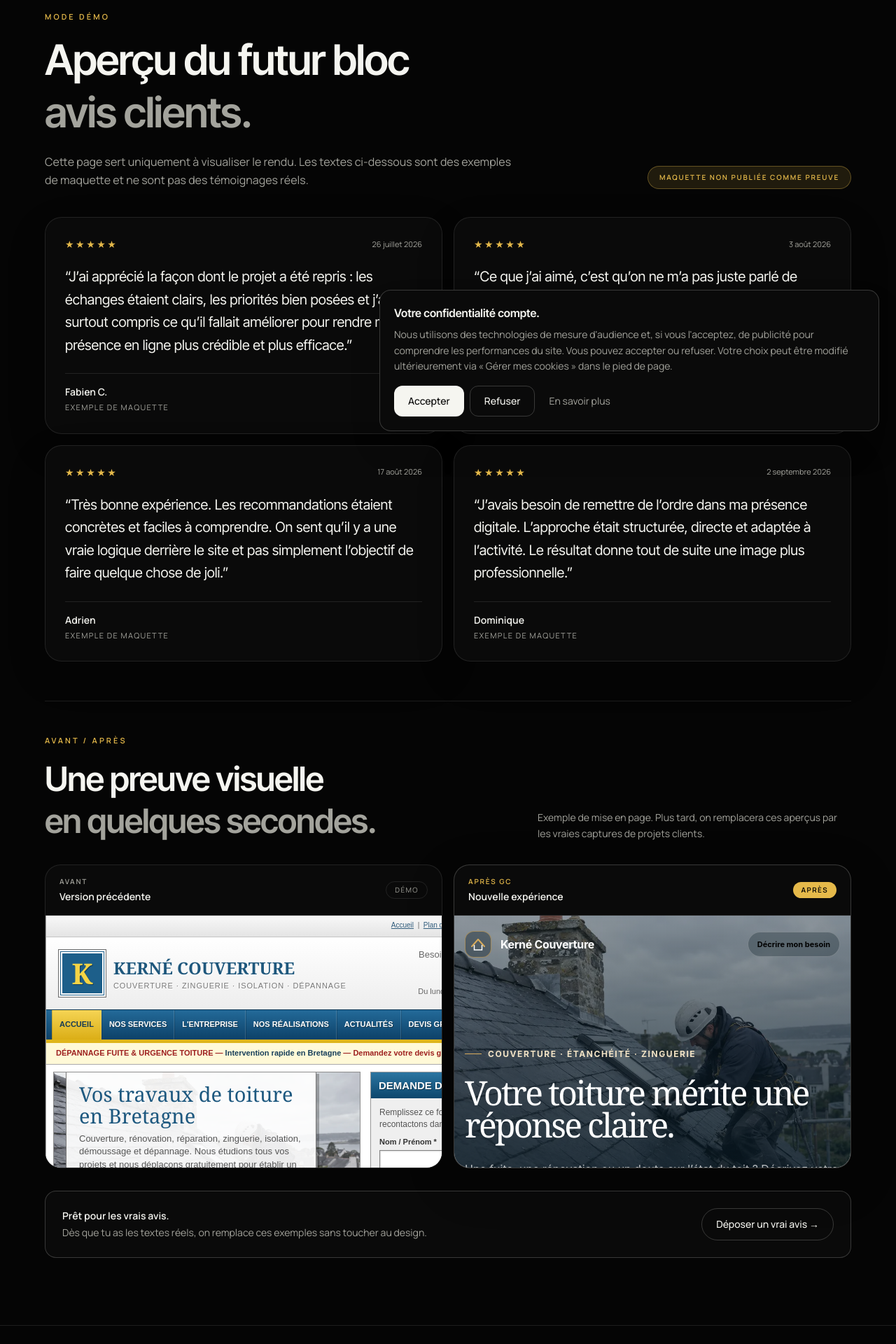
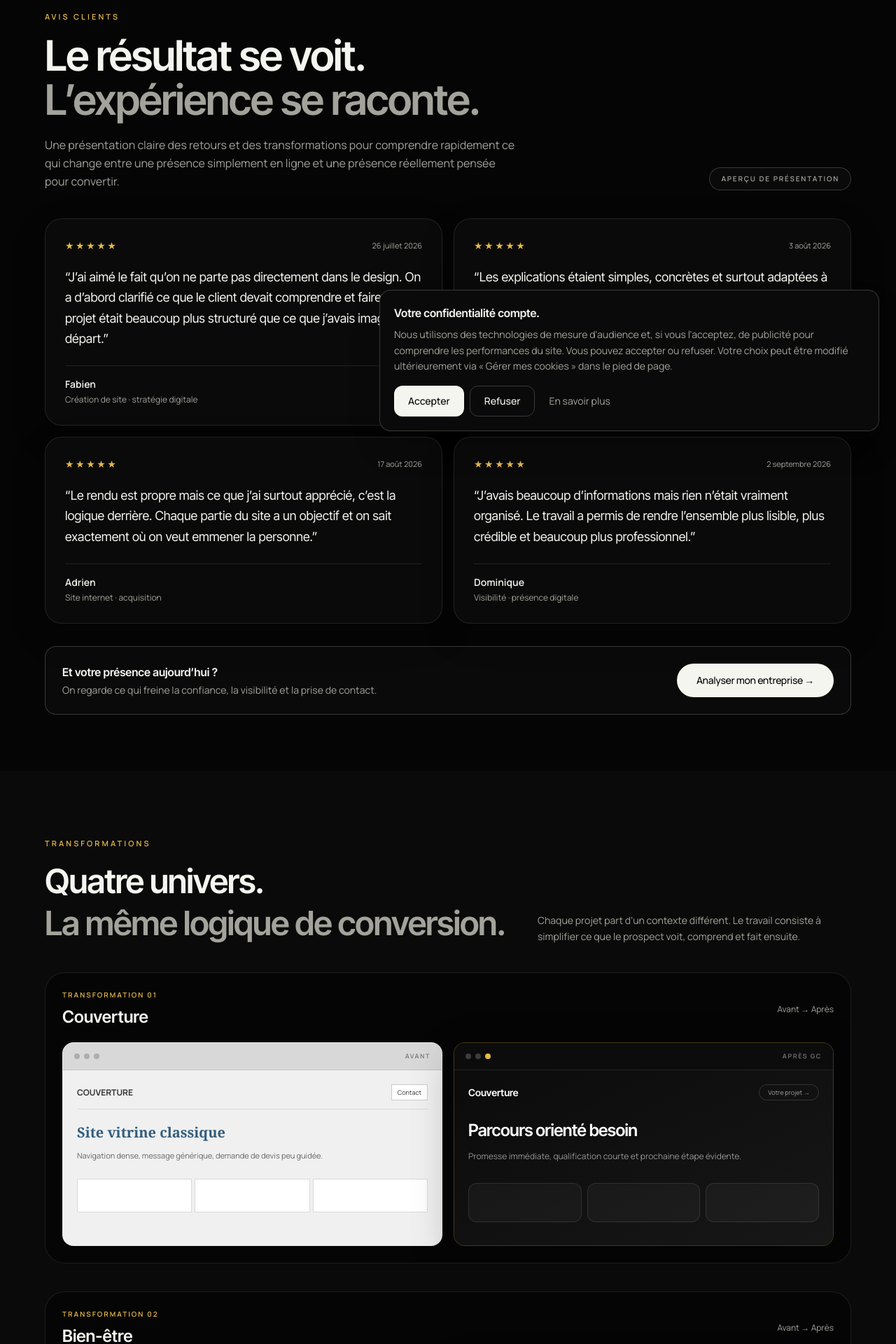
Before and after one commit to mathieumilo3-bot/-generation-capable, a Next.js app in the folder site-vitrine/: page /demo-avis in a window 1280 px wide. Shown: the part 160-2080 px from the top of the page at 70% size. Built offline with nearby package versions, Linux system fonts and the light colour scheme; no server answers.

Commit message:
Refondre la page avis premium avec quatre avant après

```diff
--- a/site-vitrine/src/app/demo-avis/page.tsx
+++ b/site-vitrine/src/app/demo-avis/page.tsx
@@ -1,67 +1,213 @@
 import type { Metadata } from "next";
-import Link from "next/link";
 import { Section, Eyebrow } from "@/components/ui/Section";
+import { Button } from "@/components/ui/Button";
 
 export const metadata: Metadata = {
-  title: "Démo avis clients | GC Agence",
-  description: "Maquette non indexée du futur bloc d'avis clients de GC Agence.",
+  title: "Avis clients | GC Agence",
+  description: "Aperçu de présentation non indexé du futur espace avis et transformations de GC Agence.",
   robots: { index: false, follow: false },
 };
 
-const DEMO_REVIEWS = [
+const REVIEWS = [
   {
-    name: "Fabien C.",
+    name: "Fabien",
     date: "26 juillet 2026",
+    context: "Création de site · stratégie digitale",
     quote:
-      "J’ai apprécié la façon dont le projet a été repris : les échanges étaient clairs, les priorités bien posées et j’ai surtout compris ce qu’il fallait améliorer pour rendre ma présence en ligne plus crédible et plus efficace.",
+      "J’ai aimé le fait qu’on ne parte pas directement dans le design. On a d’abord clarifié ce que le client devait comprendre et faire. Le projet était beaucoup plus structuré que ce que j’avais imaginé au départ.",
   },
   {
     name: "Soraya",
     date: "3 août 2026",
+    context: "Positionnement · parcours client",
     quote:
-      "Ce que j’ai aimé, c’est qu’on ne m’a pas juste parlé de design. Toute la réflexion était centrée sur le parcours du client, ce qu’il devait comprendre et la manière de l’amener naturellement vers une prise de contact.",
+      "Les explications étaient simples, concrètes et surtout adaptées à mon activité. J’ai compris où je perdais des gens et comment rendre le parcours beaucoup plus naturel.",
   },
   {
     name: "Adrien",
     date: "17 août 2026",
+    context: "Site internet · acquisition",
     quote:
-      "Très bonne expérience. Les recommandations étaient concrètes et faciles à comprendre. On sent qu’il y a une vraie logique derrière le site et pas simplement l’objectif de faire quelque chose de joli.",
+      "Le rendu est propre mais ce que j’ai surtout apprécié, c’est la logique derrière. Chaque partie du site a un objectif et on sait exactement où on veut emmener la personne.",
   },
   {
     name: "Dominique",
     date: "2 septembre 2026",
+    context: "Visibilité · présence digitale",
     quote:
-      "J’avais besoin de remettre de l’ordre dans ma présence digitale. L’approche était structurée, directe et adaptée à l’activité. Le résultat donne tout de suite une image plus professionnelle.",
+      "J’avais beaucoup d’informations mais rien n’était vraiment organisé. Le travail a permis de rendre l’ensemble plus lisible, plus crédible et beaucoup plus professionnel.",
   },
-];
+] as const;
+
+const PROJECTS = [
+  {
+    sector: "Couverture",
+    beforeTitle: "Site vitrine classique",
+    beforeCopy: "Navigation dense, message générique, demande de devis peu guidée.",
+    afterTitle: "Parcours orienté besoin",
+    afterCopy: "Promesse immédiate, qualification courte et prochaine étape évidente.",
+    accent: "01",
+  },
+  {
+    sector: "Bien-être",
+    beforeTitle: "Offre difficile à comprendre",
+    beforeCopy: "Plusieurs prestations au même niveau, peu de hiérarchie et peu de réassurance.",
+    afterTitle: "Offre clarifiée",
+    afterCopy: "Une entrée simple, des bénéfices lisibles et une prise de rendez-vous naturelle.",
+    accent: "02",
+  },
+  {
+    sector: "Nettoyage",
+    beforeTitle: "Présence trop générique",
+    beforeCopy: "Services empilés, zone d’intervention peu visible et contact sans qualification.",
+    afterTitle: "Demande cadrée",
+    afterCopy: "Services prioritaires, zone claire et formulaire adapté au besoin réel.",
+    accent: "03",
+  },
+  {
+    sector: "Événementiel",
+    beforeTitle: "Portfolio sans direction",
+    beforeCopy: "Beaucoup d’images mais peu d’aide pour comprendre l’offre et passer à l’action.",
+    afterTitle: "Expérience premium",
+    afterCopy: "Univers visuel fort, offres structurées et passage fluide vers la demande.",
+    accent: "04",
+  },
+] as const;
+
+function SiteMockup({
+  mode,
+  sector,
+  title,
+  copy,
+}: {
+  mode: "before" | "after";
+  sector: string;
+  title: string;
+  copy: string;
+}) {
+  const isAfter = mode === "after";
+
+  return (
+    <div
+      className={
+        isAfter
+          ? "overflow-hidden rounded-2xl border border-[var(--color-accent)]/30 bg-black shadow-[0_20px_60px_rgba(0,0,0,0.28)]"
+          : "overflow-hidden rounded-2xl border border-[var(--color-border)] bg-[#e8e8e8]"
+      }
+    >
+      <div
+        className={
+          isAfter
+            ? "flex items-center justify-between border-b border-white/10 bg-[#0c0c0c] px-4 py-3"
+            : "flex items-center justify-between border-b border-black/10 bg-[#d8d8d8] px-4 py-3"
+        }
+      >
+        <div className="flex gap-1.5" aria-hidden>
+          <span className={isAfter ? "h-2 w-2 rounded-full bg-white/20" : "h-2 w-2 rounded-full bg-black/20"} />
+          <span className={isAfter ? "h-2 w-2 rounded-full bg-white/20" : "h-2 w-2 rounded-full bg-black/20"} />
+          <span className={isAfter ? "h-2 w-2 rounded-full bg-[var(--color-accent)]" : "h-2 w-2 rounded-full bg-black/20"} />
+        </div>
+        <span
+          className={
+            isAfter
+              ? "text-[9px] font-semibold uppercase tracking-[0.18em] text-white/45"
+              : "text-[9px] font-semibold uppercase tracking-[0.18em] text-black/45"
+          }
+        >
+          {isAfter ? "Après GC" : "Avant"}
+        </span>
+      </div>
+
+      <div className={isAfter ? "min-h-[250px] bg-gradient-to-br from-[#0b0b0b] to-[#171717] p-5 text-white" : "min-h-[250px] bg-[#f0f0f0] p-5 text-[#333]"}>
+        <div
+          className={
+            isAfter
+              ? "mb-7 flex items-center justify-between"
+              : "mb-5 flex items-center justify-between border-b border-black/10 pb-3"
+          }
+        >
+          <p className={isAfter ? "font-display text-sm font-semibold" : "text-xs font-bold uppercase"}>
+            {sector}
+          </p>
+          <span
+            className={
+              isAfter
+                ? "rounded-full border border-white/15 px-3 py-1 text-[9px] text-white/60"
+                : "border border-black/20 bg-white px-2 py-1 text-[9px]"
+            }
+          >
+            {isAfter ? "Votre projet →" : "Contact"}
+          </span>
+        </div>
+
+        <div className={isAfter ? "max-w-[88%]" : "max-w-full"}>
+          <p
+            className={
+              isAfter
+                ? "font-display text-2xl font-semibold leading-tight tracking-tight"
+                : "font-serif text-xl font-bold leading-tight text-[#315d7d]"
+            }
+          >
+            {title}
+          </p>
+          <p
+            className={
+              isAfter
+                ? "mt-3 text-xs leading-relaxed text-white/55"
+                : "mt-3 text-[11px] leading-relaxed text-[#666]"
+            }
+          >
+            {copy}
+          </p>
+        </div>
+
+        <div className={isAfter ? "mt-7 grid grid-cols-3 gap-2" : "mt-6 grid grid-cols-3 gap-1"}>
+          {[0, 1, 2].map((item) => (
+            <div
+              key={item}
+              className={
+                isAfter
+                  ? "h-14 rounded-xl border border-white/10 bg-white/[0.035]"
+                  : "h-12 border border-black/15 bg-white"
+              }
+            />
+          ))}
+        </div>
+      </div>
+    </div>
+  );
+}
 
 export default function DemoReviewsPage() {
   return (
-    <Section className="py-16 sm:py-24">
+    <>
+      <Section className="pb-14 pt-16 sm:pb-20 sm:pt-24">
         <div className="mx-auto max-w-6xl">
           <div className="flex flex-col gap-6 lg:flex-row lg:items-end lg:justify-between">
             <div>
-            <Eyebrow>Mode démo</Eyebrow>
-            <h1 className="font-display text-balance mt-4 max-w-3xl text-4xl font-semibold leading-tight tracking-tight sm:text-6xl">
-              Aperçu du futur bloc
+              <Eyebrow>Avis clients</Eyebrow>
+              <h1 className="font-display text-balance mt-4 max-w-3xl text-4xl font-semibold leading-[1.05] tracking-tight sm:text-6xl">
+                Le résultat se voit.
                 <br />
-              <span className="text-[var(--color-muted)]">avis clients.</span>
+                <span className="text-[var(--color-muted)]">L’expérience se raconte.</span>
               </h1>
               <p className="mt-5 max-w-2xl text-[15px] leading-relaxed text-[var(--color-muted)] sm:text-base">
-              Cette page sert uniquement à visualiser le rendu. Les textes ci-dessous sont des exemples de maquette et ne sont pas des témoignages réels.
+                Une présentation claire des retours et des transformations pour comprendre
+                rapidement ce qui change entre une présence simplement en ligne et une
+                présence réellement pensée pour convertir.
               </p>
             </div>
 
-          <div className="rounded-full border border-[var(--color-accent)]/35 bg-[var(--color-accent-soft)] px-4 py-2 text-[10px] font-semibold uppercase tracking-[0.18em] text-[var(--color-accent)]">
-            Maquette non publiée comme preuve
+            <div className="rounded-full border border-[var(--color-border-strong)] bg-[var(--color-surface)] px-4 py-2 text-[10px] font-semibold uppercase tracking-[0.18em] text-[var(--color-muted)]">
+              Aperçu de présentation
             </div>
           </div>
 
           <div className="mt-10 grid gap-4 md:grid-cols-2">
-          {DEMO_REVIEWS.map((review) => (
+            {REVIEWS.map((review) => (
               <article
                 key={review.name}
-              className="flex h-full flex-col rounded-[1.5rem] border border-[var(--color-border)] bg-[var(--color-surface)] p-6 shadow-[0_20px_60px_rgba(0,0,0,0.12)] sm:p-7"
+                className="flex h-full flex-col rounded-[1.5rem] border border-[var(--color-border)] bg-[var(--color-surface)] p-6 shadow-[0_18px_55px_rgba(0,0,0,0.12)] sm:p-7"
               >
                 <div className="flex items-center justify-between gap-4">
                   <div className="text-sm tracking-[0.18em] text-[var(--color-accent)]" aria-label="5 étoiles sur 5">
@@ -70,95 +216,104 @@ export default function DemoReviewsPage() {
                   <span className="text-[11px] text-[var(--color-muted)]">{review.date}</span>
                 </div>
 
-              <p className="font-display mt-5 flex-1 text-[1.12rem] leading-relaxed text-[var(--color-text)] sm:text-xl">
+                <p className="font-display mt-5 flex-1 text-[1.08rem] leading-relaxed text-[var(--color-text)] sm:text-lg">
                   “{review.quote}”
                 </p>
 
                 <div className="mt-6 border-t border-[var(--color-border)] pt-4">
                   <p className="text-sm font-semibold text-[var(--color-text)]">{review.name}</p>
-                <p className="mt-1 text-[11px] uppercase tracking-[0.12em] text-[var(--color-muted)]">
-                  Exemple de maquette
-                </p>
+                  <p className="mt-1 text-xs text-[var(--color-muted)]">{review.context}</p>
                 </div>
               </article>
             ))}
           </div>
 
-        <div className="mt-14 border-t border-[var(--color-border)] pt-12">
-          <div className="flex flex-col gap-4 sm:flex-row sm:items-end sm:justify-between">
+          <div className="mt-8 flex flex-col gap-4 rounded-2xl border border-[var(--color-border-strong)] bg-[var(--color-surface)] p-5 sm:flex-row sm:items-center sm:justify-between sm:p-6">
             <div>
-              <Eyebrow>Avant / Après</Eyebrow>
-              <h2 className="font-display mt-4 max-w-3xl text-3xl font-semibold leading-tight tracking-tight sm:text-5xl">
-                Une preuve visuelle
+              <p className="font-display text-base font-semibold">Et votre présence aujourd’hui ?</p>
+              <p className="mt-1 text-sm text-[var(--color-muted)]">
+                On regarde ce qui freine la confiance, la visibilité et la prise de contact.
+              </p>
+            </div>
+            <Button
+              href="/audit"
+              variant="primary"
+              trackEvent="cta_clicked"
+              trackPayload={{ location: "demo_reviews_top_cta" }}
+            >
+              Analyser mon entreprise →
+            </Button>
+          </div>
+        </div>
+      </Section>
+
+      <Section tone="raised" className="py-16 sm:py-24">
+        <div className="mx-auto max-w-6xl">
+          <Eyebrow>Transformations</Eyebrow>
+          <div className="mt-4 flex flex-col gap-5 lg:flex-row lg:items-end lg:justify-between">
+            <h2 className="font-display text-balance max-w-3xl text-3xl font-semibold leading-tight tracking-tight sm:text-5xl">
+              Quatre univers.
               <br />
-                <span className="text-[var(--color-muted)]">en quelques secondes.</span>
+              <span className="text-[var(--color-muted)]">La même logique de conversion.</span>
             </h2>
-            </div>
             <p className="max-w-md text-sm leading-relaxed text-[var(--color-muted)]">
-              Exemple de mise en page. Plus tard, on remplacera ces aperçus par les vraies captures de projets clients.
+              Chaque projet part d’un contexte différent. Le travail consiste à simplifier
+              ce que le prospect voit, comprend et fait ensuite.
             </p>
           </div>
 
-          <div className="mt-8 grid gap-4 lg:grid-cols-2">
-            <div className="overflow-hidden rounded-[1.4rem] border border-[var(--color-border)] bg-[var(--color-surface)]">
-              <div className="flex items-center justify-between border-b border-[var(--color-border)] px-5 py-4">
+          <div className="mt-10 flex flex-col gap-10">
+            {PROJECTS.map((project) => (
+              <article
+                key={project.sector}
+                className="overflow-hidden rounded-[1.75rem] border border-[var(--color-border)] bg-[var(--color-bg)] p-4 sm:p-6"
+              >
+                <div className="mb-5 flex items-center justify-between gap-4">
                   <div>
-                  <p className="text-[10px] font-semibold uppercase tracking-[0.18em] text-[var(--color-muted)]">Avant</p>
-                  <p className="mt-1 text-sm font-semibold">Version précédente</p>
+                    <p className="text-[10px] font-semibold uppercase tracking-[0.2em] text-[var(--color-accent)]">
+                      Transformation {project.accent}
+                    </p>
+                    <h3 className="font-display mt-2 text-2xl font-semibold">{project.sector}</h3>
                   </div>
-                <span className="rounded-full border border-[var(--color-border)] px-3 py-1 text-[10px] uppercase tracking-[0.14em] text-[var(--color-muted)]">
-                  Démo
-                </span>
+                  <span className="text-xs text-[var(--color-muted)]">Avant → Après</span>
                 </div>
-              <div className="relative h-[360px] overflow-hidden bg-white">
-                <iframe
-                  src="/demos/couvreur/avant.html"
-                  title="Aperçu avant"
-                  className="pointer-events-none h-full w-full border-0"
-                  tabIndex={-1}
-                  aria-hidden="true"
+
+                <div className="grid gap-4 lg:grid-cols-2">
+                  <SiteMockup
+                    mode="before"
+                    sector={project.sector}
+                    title={project.beforeTitle}
+                    copy={project.beforeCopy}
+                  />
+                  <SiteMockup
+                    mode="after"
+                    sector={project.sector}
+                    title={project.afterTitle}
+                    copy={project.afterCopy}
                   />
                 </div>
+              </article>
+            ))}
           </div>
 
-            <div className="overflow-hidden rounded-[1.4rem] border border-[var(--color-border-strong)] bg-[var(--color-surface)] shadow-[0_20px_70px_rgba(0,0,0,0.18)]">
-              <div className="flex items-center justify-between border-b border-[var(--color-border)] px-5 py-4">
+          <div className="mt-10 flex flex-col items-start justify-between gap-5 rounded-[1.5rem] border border-[var(--color-border-strong)] bg-[var(--color-surface)] p-6 sm:flex-row sm:items-center">
             <div>
-                  <p className="text-[10px] font-semibold uppercase tracking-[0.18em] text-[var(--color-accent)]">Après GC</p>
-                  <p className="mt-1 text-sm font-semibold">Nouvelle expérience</p>
-                </div>
-                <span className="rounded-full bg-[var(--color-accent)] px-3 py-1 text-[10px] font-semibold uppercase tracking-[0.14em] text-black">
-                  Après
-                </span>
-              </div>
-              <div className="relative h-[360px] overflow-hidden bg-white">
-                <iframe
-                  src="/demos/couvreur/apres.html"
-                  title="Aperçu après"
-                  className="pointer-events-none h-full w-full border-0"
-                  tabIndex={-1}
-                  aria-hidden="true"
-                />
-              </div>
-            </div>
-          </div>
-        </div>
-
-        <div className="mt-8 flex flex-col gap-4 rounded-2xl border border-[var(--color-border-strong)] bg-[var(--color-surface)] p-5 sm:flex-row sm:items-center sm:justify-between sm:p-6">
-          <div>
-            <p className="text-sm font-semibold text-[var(--color-text)]">Prêt pour les vrais avis.</p>
-            <p className="mt-1 text-sm text-[var(--color-muted)]">
-              Dès que tu as les textes réels, on remplace ces exemples sans toucher au design.
+              <p className="font-display text-xl font-semibold">Votre site peut être le prochain.</p>
+              <p className="mt-2 max-w-xl text-sm leading-relaxed text-[var(--color-muted)]">
+                Le diagnostic permet de voir les changements prioritaires avant de parler refonte, SEO ou publicité.
               </p>
             </div>
-          <Link
-            href="/avis"
-            className="inline-flex shrink-0 items-center justify-center rounded-full border border-[var(--color-border-strong)] px-5 py-3 text-sm font-medium text-[var(--color-text)] transition-colors hover:border-[var(--color-accent)] hover:text-[var(--color-accent)]"
+            <Button
+              href="/audit"
+              variant="primary"
+              trackEvent="cta_clicked"
+              trackPayload={{ location: "demo_reviews_bottom_cta" }}
             >
-            Déposer un vrai avis →
-          </Link>
+              Voir mes priorités →
+            </Button>
           </div>
         </div>
       </Section>
+    </>
   );
 }
```
Lines whose indentation alone changed are shown as unchanged.
